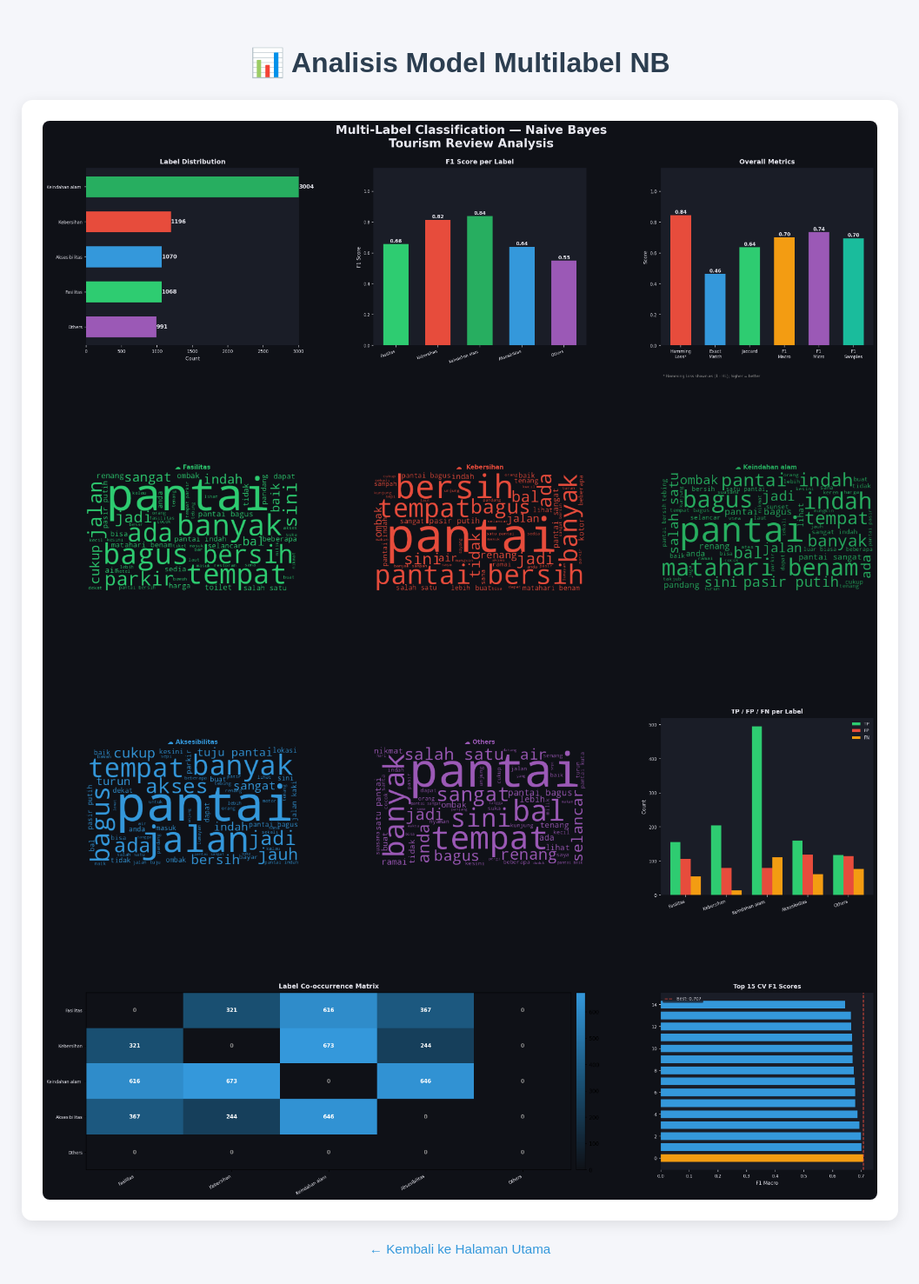
After one commit to handarudwiki/beach-review-klasifications, a Flask app: page /analysis in a window 1280 px wide. The commit adds this page. Shown: the whole page at 87% size, without its empty margins (111-1168 px from the left). Run offline with Flask 3, Linux system fonts and the light colour scheme; parts of the project's set-up code (start-up, migrations or seed data) failed here and were passed over.

Commit message:
use newest model

```diff
--- a/app.py
+++ b/app.py
@@ -6,13 +6,14 @@ from flask import Flask, render_template, request, jsonify
 import joblib
 import re
 import os
+from Sastrawi.Stemmer.StemmerFactory import StemmerFactory
+from Sastrawi.StopWordRemover.StopWordRemoverFactory import StopWordRemoverFactory
 
 app = Flask(__name__)
 
 # ── Load model & binarizer ─────────────────────────────────────────────
 BASE_DIR = os.path.dirname(__file__)
 model = joblib.load(os.path.join(BASE_DIR, "multilabel_nb_model.pkl"))
-mlb   = joblib.load(os.path.join(BASE_DIR, "label_binarizer.pkl"))
 
 LABEL_NAMES = ["Fasilitas Kebersihan", "Keindahan", "Alam", "Aksesibilitas", "Others"]
 
@@ -25,40 +26,73 @@ LABEL_META = {
 }
 
 # ── Indonesian stopwords ───────────────────────────────────────────────
-STOPWORDS_ID = {
-    "yang", "dan", "di", "ke", "dari", "ini", "itu", "dengan", "untuk",
-    "adalah", "ada", "pada", "juga", "saya", "kami", "kita", "mereka",
-    "sangat", "sudah", "bisa", "tidak", "ya", "atau", "akan", "lebih",
-    "satu", "dua", "tiga", "ber", "ter", "me", "per", "an", "kan",
-    "lagi", "jadi", "tapi", "namun", "karena", "kalau", "jika", "maka",
-    "agar", "supaya", "hingga", "serta", "maupun", "bahwa", "sehingga",
-    "dalam", "oleh", "atas", "bawah", "antara", "tanpa", "setelah",
-    "sebelum", "selama", "seperti", "sama", "semua", "setiap", "masih",
-    "belum", "pun", "nih", "sih", "deh", "dong", "lho",
-    "nya", "mu", "ku", "punya", "milik", "bagi", "para",
+
+EXTRA_STOPWORDS = {
+    "nih", "sih", "deh", "dong", "lho", "tuh", "yuk", "wah",
+    "banget", "bgt", "udah", "udh", "gak", "nggak", "ga",
+    "nya", "mu", "ku", "tp", "yg", "dgn", "utk", "jg", "krn",
+    "klo", "kl", "emg", "emang", "kayak", "kaya", "aja", "doang",
 }
 
-def preprocess_text(text):
-    text = text.lower()
-    text = re.sub(r"http\S+|www\S+", "", text)
-    text = re.sub(r"<[^>]+>", "", text)
+_stemmer_factory = StemmerFactory()
+_stemmer         = _stemmer_factory.create_stemmer()
+
+_sw_factory      = StopWordRemoverFactory()
+_sw_remover      = _sw_factory.create_stop_word_remover()
+
+def translate_to_indonesian(text):
+    """Translate English to Indonesian. Skip if already Indonesian or other language."""
+    try:
+        lang = detect(text)
+        if lang != "en":
+            return text
+        translated = GoogleTranslator(source="en", target="id").translate(text)
+        return translated if translated else text
+    except Exception:
+        return text
+
+
+# ── Atomic preprocessing step functions ──────────────────────────────
+def step_translate(text):
+    return translate_to_indonesian(text)
+
+def step_lowercase(text):
+    return text.lower()
+
+def step_remove_urls(text):
+    return re.sub(r"http\S+|www\S+", "", text)
+
+def step_remove_html(text):
+    return re.sub(r"<[^>]+>", "", text)
+
+def step_remove_special_chars(text):
     text = re.sub(r"[^a-z\s]", " ", text)
-    text = re.sub(r"\s+", " ", text).strip()
-    tokens = text.split()
-    tokens = [t for t in tokens if t not in STOPWORDS_ID and len(t) > 2]
-    cleaned = []
-    for token in tokens:
-        for prefix in ["me", "ber", "ter", "pe", "ke", "se"]:
-            if token.startswith(prefix) and len(token) > len(prefix) + 2:
-                token = token[len(prefix):]
-                break
-        for suffix in ["kan", "an", "nya", "i"]:
-            if token.endswith(suffix) and len(token) > len(suffix) + 2:
-                token = token[:-len(suffix)]
-                break
-        if len(token) > 2:
-            cleaned.append(token)
-    return " ".join(cleaned)
+    return re.sub(r"\s+", " ", text).strip()
+
+def step_remove_stopwords(text):
+    return _sw_remover.remove(text)
+
+def step_stem(text):
+    return _stemmer.stem(text)
+
+def step_filter_tokens(text):
+    tokens = [t for t in text.split() if len(t) > 2 and t not in EXTRA_STOPWORDS]
+    return " ".join(tokens)
+
+def preprocess_text(text: str) -> str:
+    if not isinstance(text, str):
+        return ""
+
+    text = step_translate(text)
+    text = step_lowercase(text)
+    text = step_remove_urls(text)
+    text = step_remove_html(text)
+    text = step_remove_special_chars(text)
+    text = step_remove_stopwords(text)
+    text = step_stem(text)
+    text = step_filter_tokens(text)
+
+    return text
 
 
 # ── Routes ─────────────────────────────────────────────────────────────
@@ -94,8 +128,8 @@ def predict():
         except Exception:
             pred_prob = [None] * len(LABEL_NAMES)
 
-        pred_labels = mlb.inverse_transform(pred_bin)[0]
-        pred_labels = list(pred_labels) if pred_labels else ["Others"]
+        pred_labels = [LABEL_NAMES[j] for j, v in enumerate(pred_bin[0]) if v == 1]
+        pred_labels = pred_labels if pred_labels else ["Others"]
 
         label_details = []
         for i, label in enumerate(LABEL_NAMES):
@@ -134,8 +168,8 @@ def predict_list(reviews_raw):
     for review in reviews_raw:
         cleaned  = preprocess_text(review)
         pred_bin = model.predict([cleaned])
-        pred_labels = mlb.inverse_transform(pred_bin)[0]
-        pred_labels = list(pred_labels) if pred_labels else ["Others"]
+        pred_labels = [LABEL_NAMES[j] for j, v in enumerate(pred_bin[0]) if v == 1]
+        pred_labels = pred_labels if pred_labels else ["Others"]
 
         probs = []
         try:
@@ -167,5 +201,10 @@ def predict_list(reviews_raw):
     return jsonify({"results": results})
 
 
+@app.route("/analysis")
+def analysis():
+    return render_template("analysis.html")
+
+
 if __name__ == "__main__":
     app.run(debug=True, port=5000)
--- a/requirements.txt
+++ b/requirements.txt
@@ -2,3 +2,4 @@ flask>=2.3.0
 scikit-learn>=1.3.0
 joblib>=1.3.0
 numpy>=1.24.0
+Sastrawi>=1.0.1
--- /dev/null
+++ b/templates/analysis.html
@@ -0,0 +1,52 @@
+<!DOCTYPE html>
+<html lang="id">
+<head>
+    <meta charset="UTF-8">
+    <meta name="viewport" content="width=device-width, initial-scale=1.0">
+    <title>Analisis Model - Multilabel NB</title>
+    <style>
+        body {
+            margin: 0;
+            font-family: sans-serif;
+            background: #f5f6fa;
+            display: flex;
+            flex-direction: column;
+            align-items: center;
+            padding: 2rem;
+        }
+        h1 {
+            color: #2c3e50;
+            margin-bottom: 1.5rem;
+        }
+        .image-container {
+            background: #fff;
+            border-radius: 12px;
+            box-shadow: 0 4px 16px rgba(0,0,0,0.1);
+            padding: 1.5rem;
+            max-width: 960px;
+            width: 100%;
+        }
+        img {
+            width: 100%;
+            height: auto;
+            display: block;
+            border-radius: 8px;
+        }
+        a.back {
+            margin-top: 1.5rem;
+            text-decoration: none;
+            color: #3498db;
+            font-size: 0.95rem;
+        }
+        a.back:hover { text-decoration: underline; }
+    </style>
+</head>
+<body>
+    <h1>📊 Analisis Model Multilabel NB</h1>
+    <div class="image-container">
+        <img src="{{ url_for('static', filename='multilabel_nb_analysis.png') }}"
+             alt="Multilabel NB Analysis">
+    </div>
+    <a class="back" href="/">← Kembali ke Halaman Utama</a>
+</body>
+</html>
```
Also changed, not shown: templates/index.html (+29 -0 lines), test.csv (added, +16 -0 lines), static/multilabel_nb_analysis.png, 2 other files.
